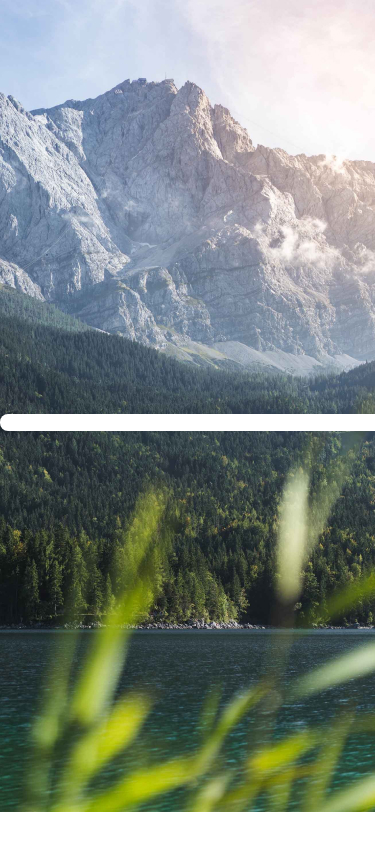
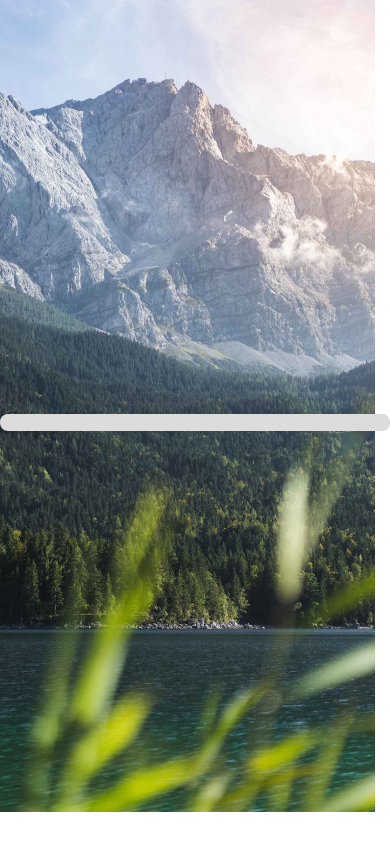
Before and after one commit to VadimKorobec/react-native, a React Native app: screen / in a window 390 px wide. Built offline with nearby package versions, Linux system fonts and the light colour scheme.

Commit message:
Update App.js

```diff
--- a/App.js
+++ b/App.js
@@ -27,6 +27,6 @@ const styles = StyleSheet.create({
   },
   input: {
     borderRadius: 8,
-    backgroundColor: "#fff",
+    backgroundColor: "#dcdcdc",
   },
 });
```
